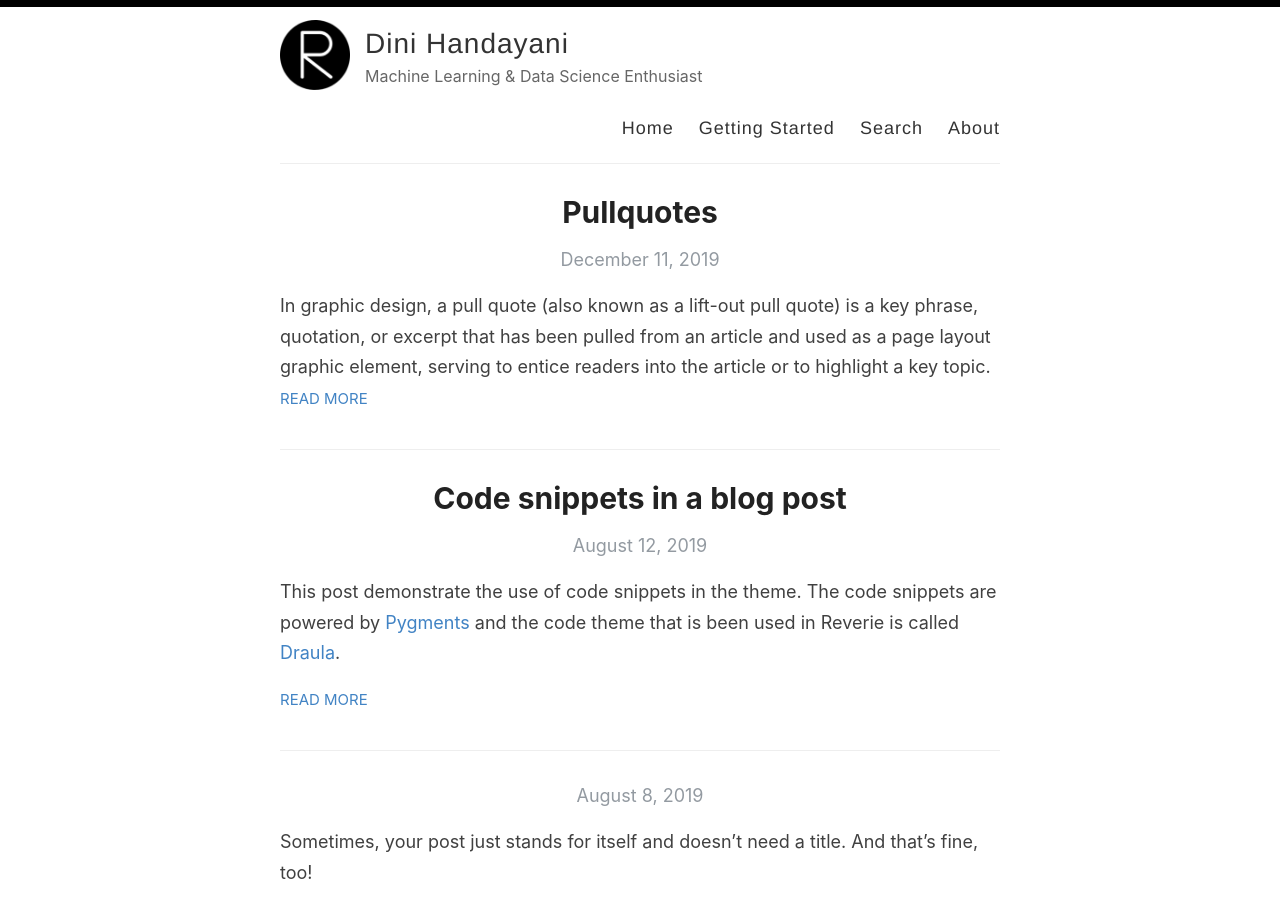
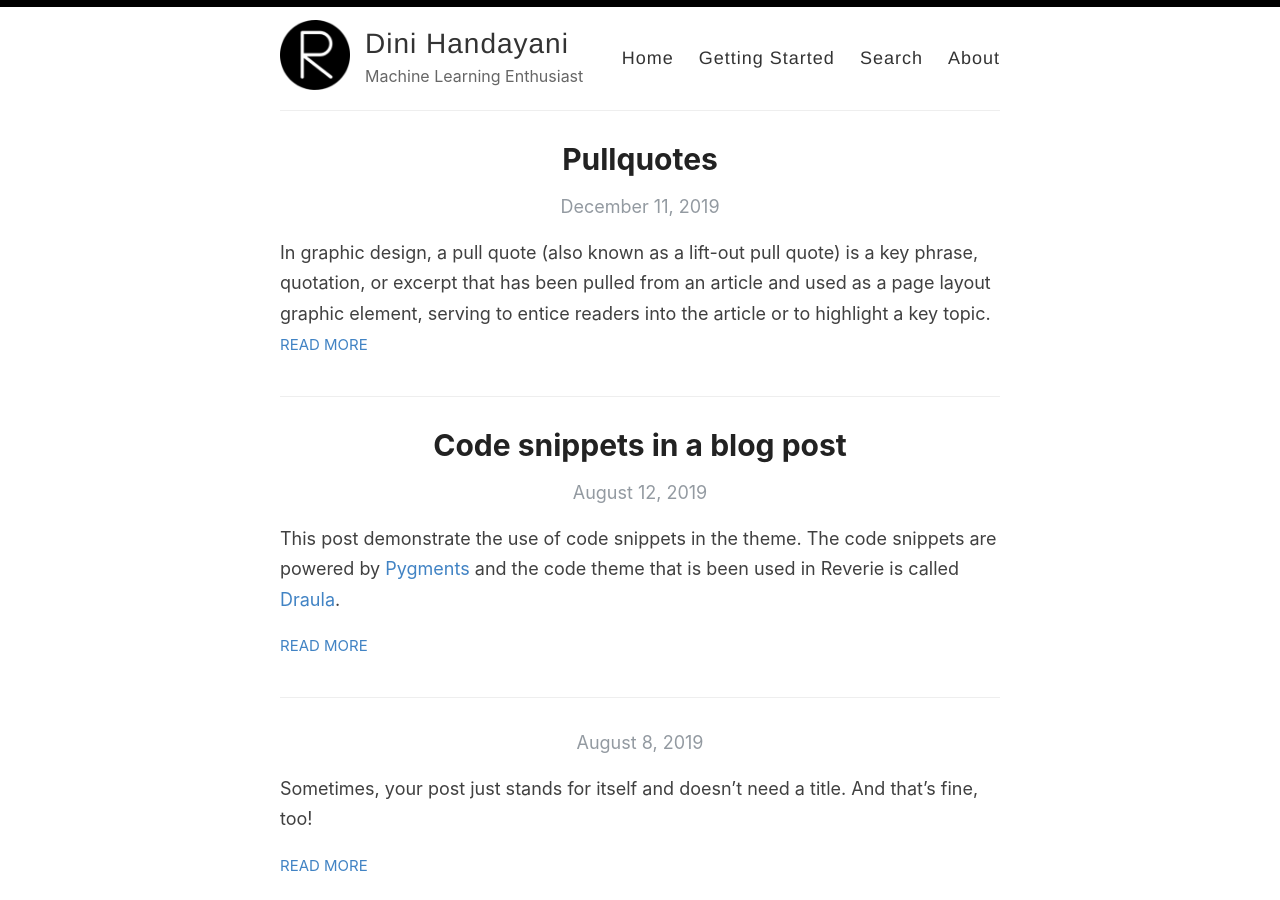
Before and after one commit to mozachaus/mozachaus.github.io, a Jekyll site: the page built from index.html, in a window 1280 px wide and 900 px high. Built offline with Jekyll 4.4.1, drawn with Linux system fonts in a browser that asks for light colours; the list of posts is cut into pages by our own code.

Commit message:
Update _config.yml

```diff
--- a/_config.yml
+++ b/_config.yml
@@ -6,10 +6,10 @@
 name: Dini Handayani
 
 # Name of the author
-author: Dr. Dini Handayani
+author: Dini Handayani
 
 # Short bio or description (displayed in the header)
-description: Machine Learning & Data Science Enthusiast
+description: Machine Learning Enthusiast
 
 # URL of your avatar or profile pic (you could use your GitHub profile pic)
 avatar: /images/reverie.png
```
